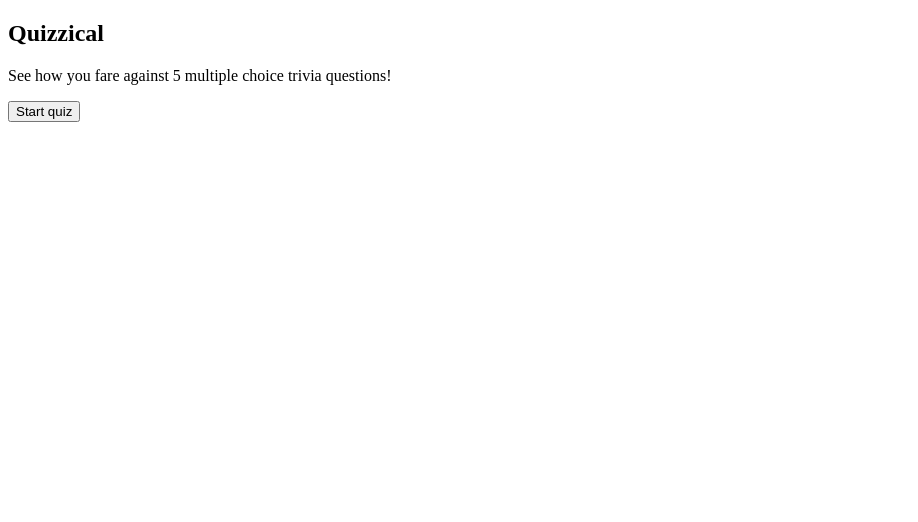
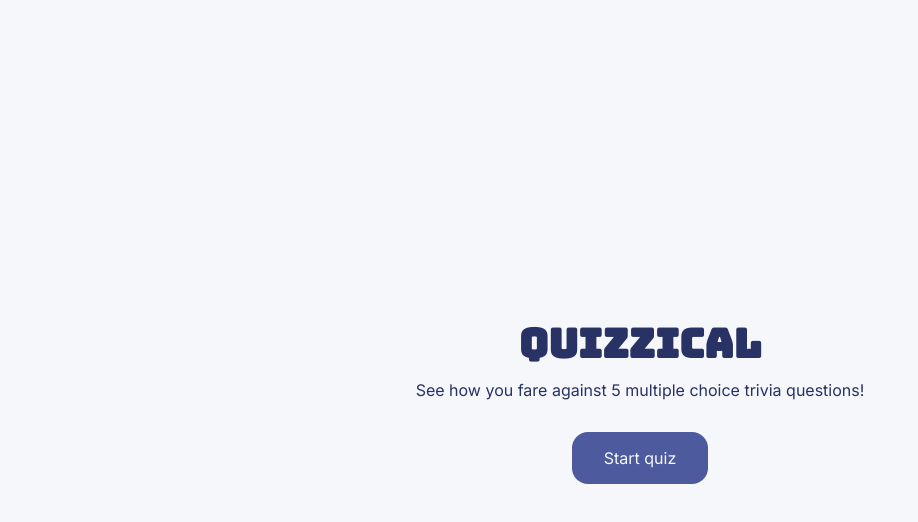
Before and after one commit to harryscully/Quiz-App, a React (Vite) app: page / in a window 1280 px wide. Shown: the top 522 px of the page, without its empty margins (0-918 px from the left). Built offline with nearby package versions, Linux system fonts and the light colour scheme.

Commit message:
Apply styling to start screen

```diff
--- a/index.html
+++ b/index.html
@@ -4,6 +4,11 @@
     <meta charset="UTF-8" />
     <link rel="icon" type="image/svg+xml" href="/vite.svg" />
     <meta name="viewport" content="width=device-width, initial-scale=1.0" />
+
+    <!-- fonts -->
+     <link rel="preconnect" href="https://fonts.googleapis.com">
+    <link rel="preconnect" href="https://fonts.gstatic.com" crossorigin>
+    <link href="https://fonts.googleapis.com/css2?family=Bungee&family=Inter:ital,opsz,wght@0,14..32,100..900;1,14..32,100..900&display=swap" rel="stylesheet">
     <title>quiz-app</title>
   </head>
   <body>
--- a/src/App.jsx
+++ b/src/App.jsx
@@ -2,6 +2,7 @@
 
 export default function App() {
   return (
+    <main>
       <section className="start-screen">
         <h1>Quizzical</h1>
         <p>See how you fare against 5 multiple choice trivia questions!</p>
@@ -9,5 +10,6 @@
           Start quiz
         </button>
       </section>
+    </main>
   )
 }
--- a/src/index.css
+++ b/src/index.css
@@ -0,0 +1,52 @@
+body {
+  margin: 0;
+  padding: 0;
+  background-color: #F5F7FB ;
+}
+
+main {
+  display: flex;
+  justify-content: center;
+  align-items: center;
+  height: 100vh;
+  width: 100%;
+}
+
+.start-screen {
+  display: flex;
+  flex-direction: column;
+  align-items: center;
+  justify-content: center;
+  font-family: "Inter";
+}
+
+.start-screen > h1, .start-screen > p {
+  margin: 0;
+  color: #293264;
+}
+
+.start-screen > h1 {
+  font-family: "Bungee";
+  font-size: 2.5rem;
+  margin-bottom: 0.25em;
+}
+
+.start-screen > p {
+  font-size: 1rem;
+  margin-bottom: 2em;
+}
+
+.start-screen > button {
+  font-family: inherit;
+  font-size: 1rem;
+  background-color: #4D5B9E;
+  color: #F5F7FB;
+  padding: 1em 2em;
+  border: none;
+  border-radius: 1em;
+  cursor: pointer;
+}
+
+.start-screen > button:hover {
+  background-color: #293264;
+}
```
Lines whose indentation alone changed are shown as unchanged.
